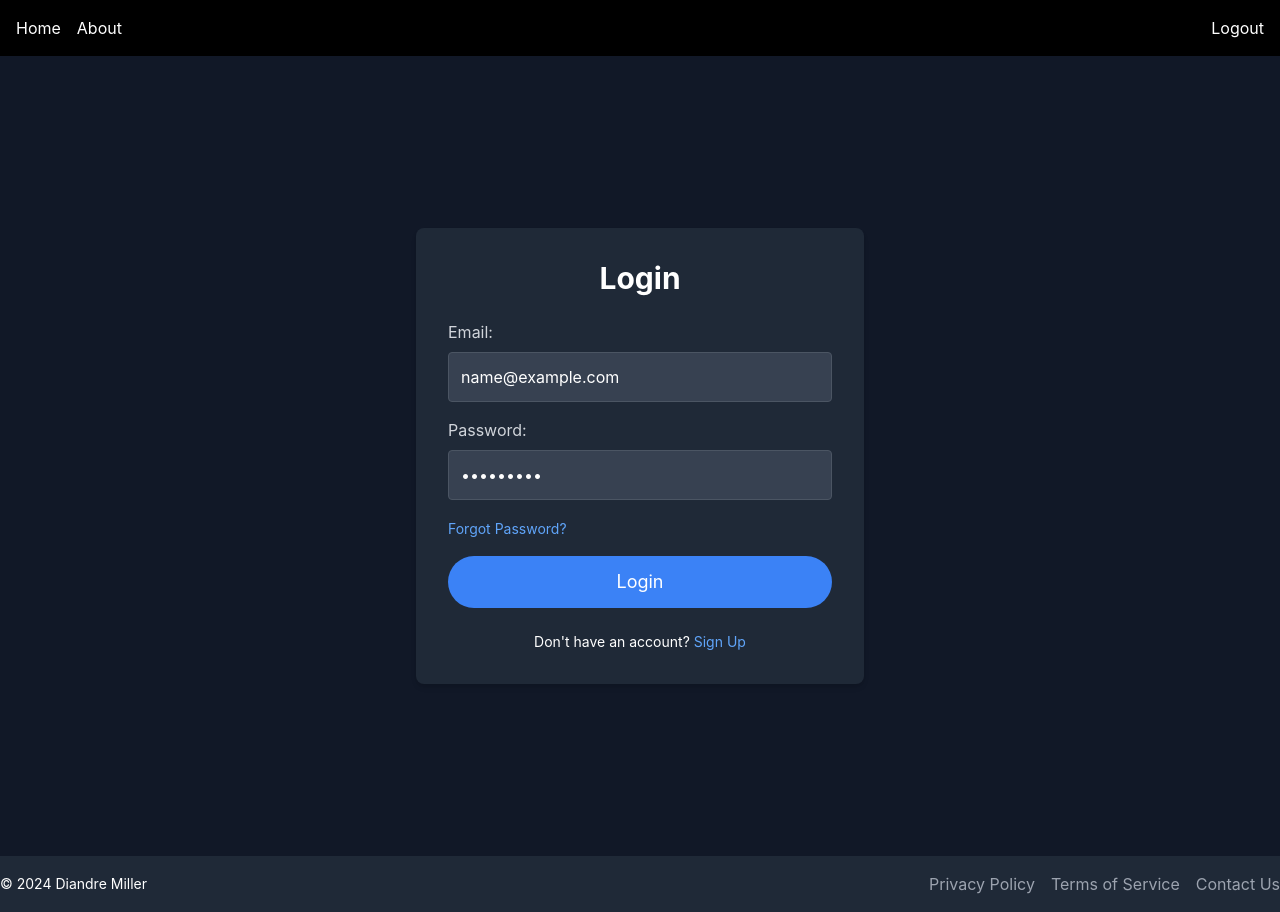
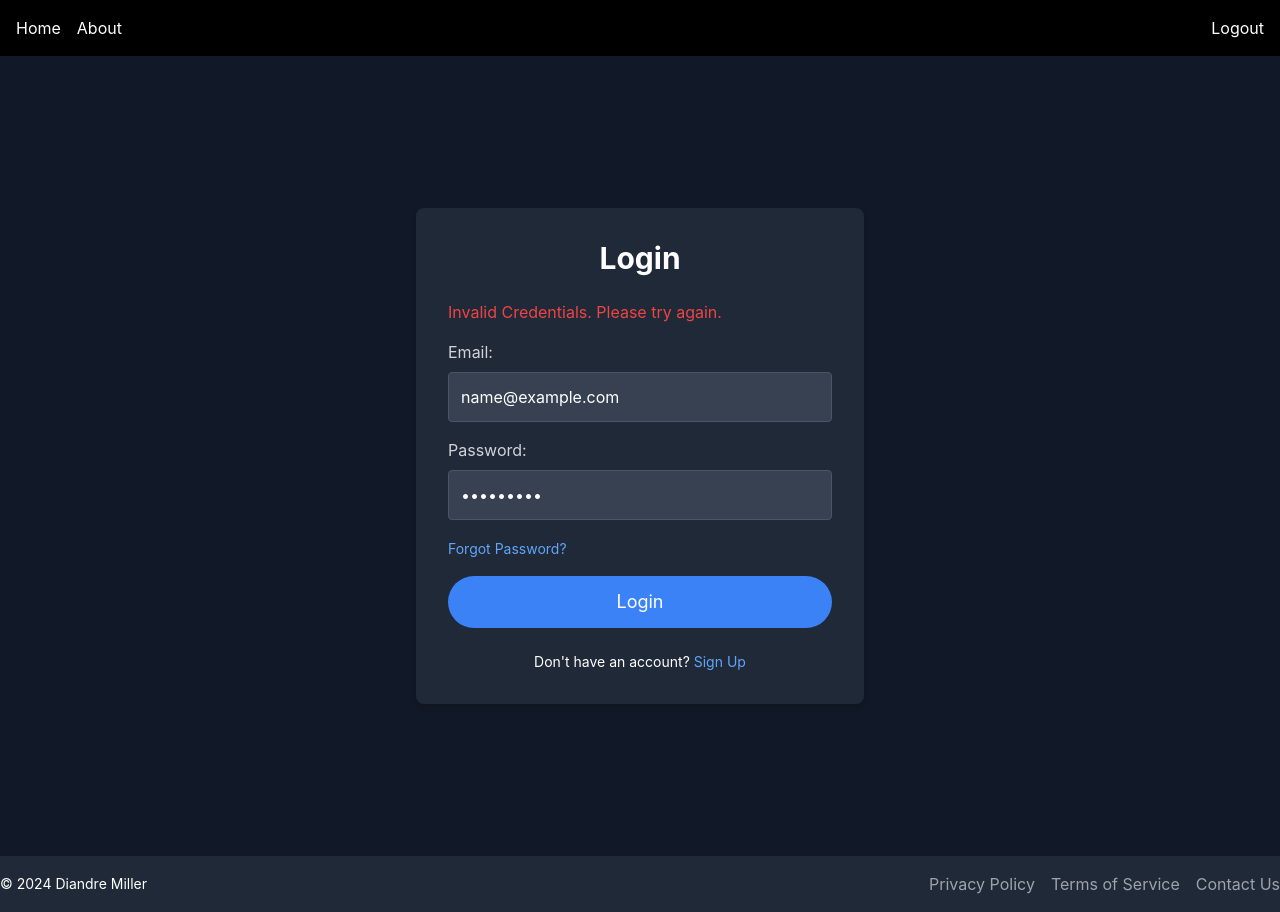
Before and after one commit to DiandreMiller/RC-secure-login-front-end, a React (Create React App) app: page /login-signup in a window 1280 px wide. Both pictures are taken after typing "name@example.com", "Sample123" into the empty fields and a click on the button "Login". Built offline with nearby package versions, Linux system fonts and the light colour scheme; no server answers.

Commit message:
Functionality: Added error messaging

```diff
--- a/src/Components/LoginAndSignUpComponent.js
+++ b/src/Components/LoginAndSignUpComponent.js
@@ -10,8 +10,13 @@ import axios from 'axios';
 
 //Passkey vs MFA
 
+//ToDo: Show user error if credientials are incorrect
+
 const LoginAndSignUpComponent = () => {
   const [isLogin, setIsLogin] = useState(true);
+  const [error, setError] = useState('');
+
+
   const navigate = useNavigate();
   const { login } = useAuth();
 
@@ -62,6 +67,7 @@ const LoginAndSignUpComponent = () => {
 
         } catch (error) {
             console.error('Error submitting data:', error);
+            setError('Invalid Credentials. Please try again.');
         }
 
     }
@@ -75,6 +81,7 @@ return (
           {isLogin ? 'Login' : 'Sign Up'}
         </h2>
 
+        {error && <p className="text-red-500 mb-4">{error}</p>}
         <form onSubmit={formik.handleSubmit}>
           {!isLogin && (
             <div className="mb-4">
```
